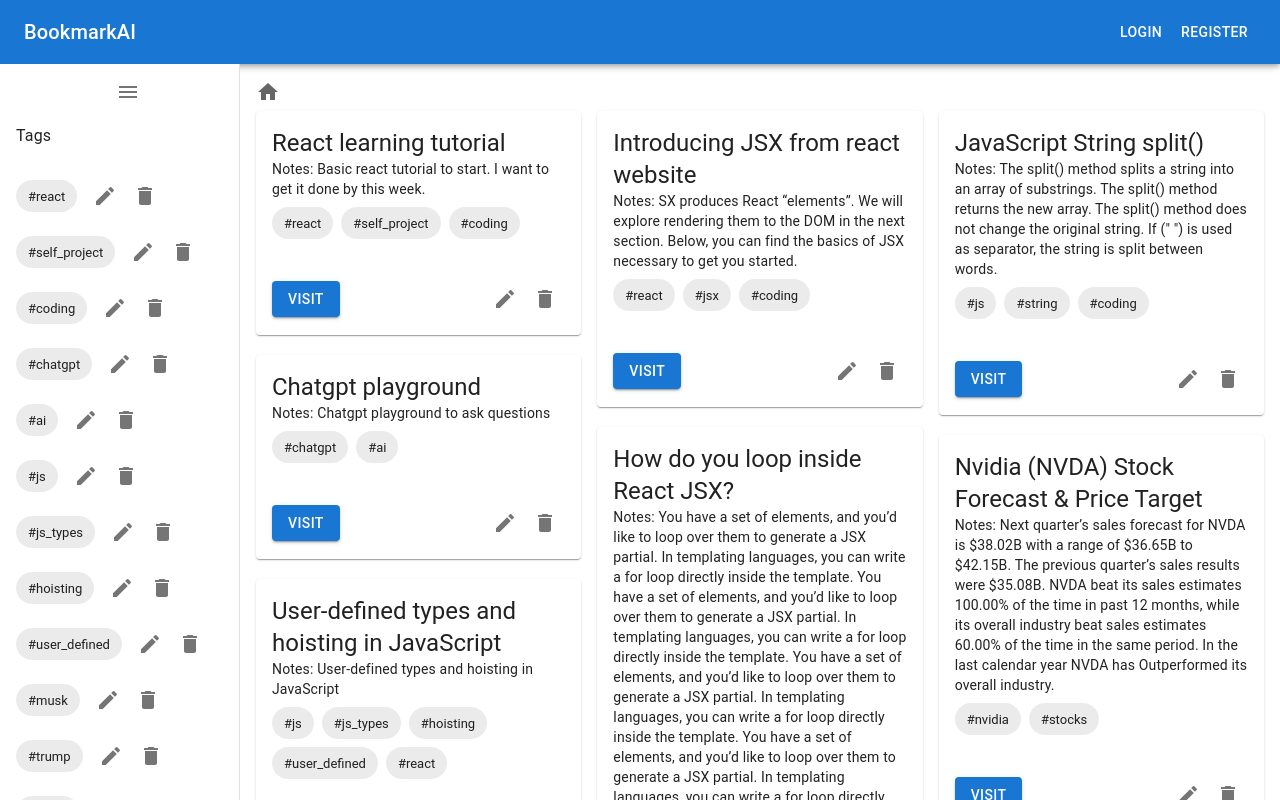
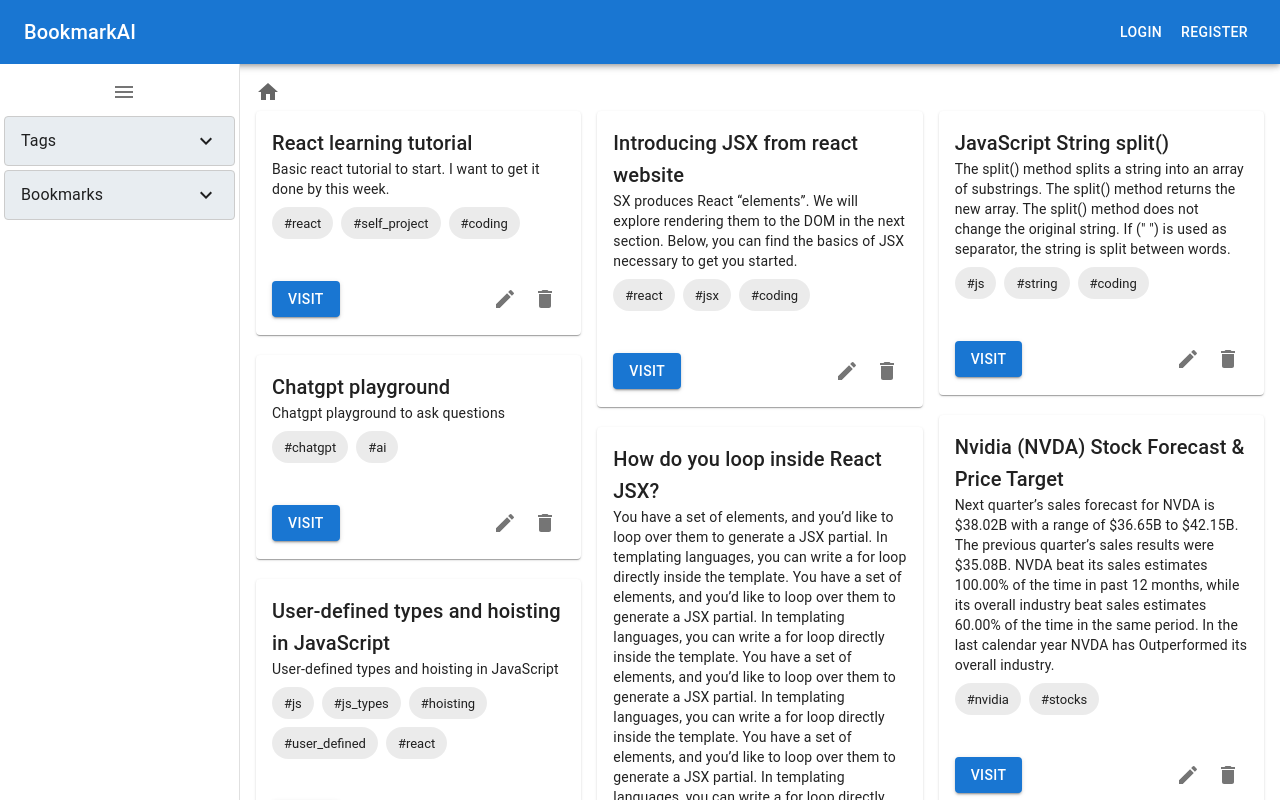
Before and after one commit to ab1hi2shek/BookmarkAIFrontend, a React (Vite) app: page / in a window 1280 px wide. Both pictures are taken after a click on the button 29 px from the left and 84 px from the top of the page. Shown: the top 800 px of the page. Built offline with nearby package versions, Linux system fonts and the light colour scheme.

Commit message:
Expandable tags and bookmarks list

```diff
--- a/src/components/BookmarkCard.jsx
+++ b/src/components/BookmarkCard.jsx
@@ -47,8 +47,8 @@ const BookmarkCard = () => {
                         }}
                     >
                         <CardContent>
-                            <Typography variant="h5">{bookmark.title}</Typography>
-                            <Typography variant="body2">Notes: {bookmark.notes}</Typography>
+                            <Typography variant="h6">{bookmark.title}</Typography>
+                            <Typography variant="body2">{bookmark.notes}</Typography>
                             <Box sx={{ mt: 1 }}>
                                 {bookmark.tags.map((tag, index) => (
                                     <Chip key={index} label={tag.split("-")[1]} sx={{ mr: 1, mb: 1 }} />
--- a/src/components/BookmarkList.jsx
+++ b/src/components/BookmarkList.jsx
@@ -7,11 +7,16 @@ const BookmarkList = ({ onBookmarkClick }) => {
     const filteredBookmarks = useSelector(selectFilteredBookmarks);
 
     return (
-        <List>
+        <List sx={{ padding: 0 }}>
             {filteredBookmarks.map((bookmark) => (
-                <ListItem key={bookmark.id}>
+                <ListItem key={bookmark.id} dense sx={{ padding: '2px 0' }}>
                     <ListItemButton onClick={() => onBookmarkClick(bookmark)}>
-                        <ListItemText primary={bookmark.title} />
+                        <ListItemText sx={{ paddingTop: '1px', paddingBottom: '1px', paddingLeft: '0px', paddingRight: '0px' }}
+                            primary={bookmark.title}
+                            primaryTypographyProps={{
+                                fontSize: '0.85rem', // Reduce font size
+                                fontWeight: 350, // Reduce font weight
+                            }} />
                     </ListItemButton>
                 </ListItem>
             ))}
--- a/src/components/Sidebar.jsx
+++ b/src/components/Sidebar.jsx
@@ -1,10 +1,24 @@
-import React from 'react';
-import { Drawer, List, ListItem, ListItemText, IconButton, Divider } from '@mui/material';
+import React, { useState } from 'react';
+import { Drawer, List, ListItem, ListItemText, IconButton, Divider, Collapse, Box } from '@mui/material';
 import MenuIcon from '@mui/icons-material/Menu';
+import ExpandLessIcon from '@mui/icons-material/ExpandLess';
+import ExpandMoreIcon from '@mui/icons-material/ExpandMore';
 import TagList from './TagList';
 import BookmarkList from './BookmarkList';
 
-const SideBar = ({ onCloseSidebar, onBookmarkClick, onTagClick, selectedTags, onEditTag, onDeleteTag }) => {
+const SideBar = ({ onCloseSidebar, onBookmarkClick }) => {
+
+    const [tagsOpen, setTagsOpen] = useState(false); // State to toggle tags section
+    const [bookmarksOpen, setBookmarksOpen] = useState(false); // State to toggle bookmark section
+
+    const handleToggleTags = () => {
+        setTagsOpen((prev) => !prev);
+    };
+
+    const handleToggleBookmarks = () => {
+        setBookmarksOpen((prev) => !prev);
+    };
+
     return (
         <Drawer
             variant="persistent"
@@ -16,7 +30,8 @@ const SideBar = ({ onCloseSidebar, onBookmarkClick, onTagClick, selectedTags, on
                     width: 240, // Fixed width for the sidebar
                     boxSizing: 'border-box',
                     marginTop: '64px', // Adjust based on header height
-                    marginBottom: '164px'
+                    marginBottom: '64px',
+                    paddingRight: '8px',
                 },
             }}
         >
@@ -26,21 +41,43 @@ const SideBar = ({ onCloseSidebar, onBookmarkClick, onTagClick, selectedTags, on
             >
                 <MenuIcon />
             </IconButton>
-            <List>
-                <ListItem>
+
+            <List sx={{ marginBottom: '100px' }}>
+                {/* Tags Section with Expand/Collapse */}
+                <ListItem
+                    button
+                    onClick={handleToggleTags}
+                    sx={{
+                        backgroundColor: '#e8edf1',
+                        border: '1px solid #ccc', // Light border
+                        borderRadius: 1,
+                        margin: '4px',
+                    }}
+                >
                     <ListItemText primary="Tags" />
+                    {tagsOpen ? <ExpandLessIcon /> : <ExpandMoreIcon />}
                 </ListItem>
-                <TagList />
-                <Divider />
-                <ListItem>
+                <Collapse in={tagsOpen} timeout="auto" unmountOnExit>
+                    <TagList />
+                </Collapse>
+
+                {/* Bookmarks Section with Expand/Collapse */}
+                <ListItem
+                    button
+                    onClick={handleToggleBookmarks}
+                    sx={{
+                        backgroundColor: '#e8edf1',
+                        border: '1px solid #ccc', // Light border
+                        borderRadius: 1,
+                        margin: '4px',
+                    }}
+                >
                     <ListItemText primary="Bookmarks" />
+                    {bookmarksOpen ? <ExpandLessIcon /> : <ExpandMoreIcon />}
                 </ListItem>
-                <BookmarkList onBookmarkClick={onBookmarkClick} />
-                <Divider />
-                <Divider />
-                <ListItem>
-                    <ListItemText primary="Tags" />
-                </ListItem>
+                <Collapse in={bookmarksOpen} timeout="auto" unmountOnExit>
+                    <BookmarkList onBookmarkClick={onBookmarkClick} />
+                </Collapse>
             </List>
         </Drawer>
     );
--- a/src/components/TagList.jsx
+++ b/src/components/TagList.jsx
@@ -1,5 +1,5 @@
 import React, { useState } from 'react';
-import { List, ListItem, IconButton, Chip } from '@mui/material';
+import { List, ListItem, IconButton, Chip, Box } from '@mui/material';
 import { useDispatch, useSelector } from 'react-redux';
 import EditIcon from '@mui/icons-material/Edit';
 import DeleteIcon from '@mui/icons-material/Delete';
@@ -33,21 +33,25 @@ const TagList = () => {
 
     return (
         <>
-            <List>
+            <List sx={{ padding: '12px' }}>
                 {allTags.map((tag, index) => (
-                    <ListItem key={tag.id}>
+                    <ListItem key={tag.id} dense sx={{ padding: '6px 0px' }}>
+                        <Box sx={{ display: 'flex', justifyContent: 'space-between', width: '100%', alignItems: 'center' }}>
                             <Chip
                                 label={tag.name}
-                            sx={{ mr: 1 }}
                                 onClick={() => handleTagClick(tag)}
                                 color={tag.isSelected ? 'primary' : 'default'}
+                                sx={{ fontSize: '0.8rem', fontWeight: 350 }}
                             />
-                        <IconButton onClick={() => handleEditClick(tag)}>
-                            <EditIcon />
+                            <Box>
+                                <IconButton size="small" onClick={() => handleEditClick(tag)}>
+                                    <EditIcon fontSize="small" />
                                 </IconButton>
-                        <IconButton onClick={() => handleDeleteClick(tag)}>
-                            <DeleteIcon />
+                                <IconButton size="small" onClick={() => handleDeleteClick(tag)}>
+                                    <DeleteIcon fontSize="small" />
                                 </IconButton>
+                            </Box>
+                        </Box>
                     </ListItem>
                 ))}
             </List>
--- a/src/pages/Home.jsx
+++ b/src/pages/Home.jsx
@@ -11,22 +11,6 @@ const Home = () => {
 
     const handleBookmarkClick = (bookmark) => {
         setSelectedBookmark(bookmark);
-    };
-
-    const handleTagClick = (tag) => {
-        if (selectedTags.includes(tag)) {
-            setSelectedTags(selectedTags.filter((t) => t !== tag));
-        } else {
-            setSelectedTags([...selectedTags, tag]);
-        }
-    };
-
-    const handleEditTag = (oldTag, newTag) => {
-        // Implement tag editing logic here
-    };
-
-    const handleDeleteTag = (tag) => {
-        // Implement tag deletion logic here
     };
 
     const handleOpenSidebar = () => {
@@ -45,10 +29,6 @@ const Home = () => {
                     <SideBar
                         onCloseSidebar={handleCloseSidebar}
                         onBookmarkClick={handleBookmarkClick}
-                        onTagClick={handleTagClick}
-                        selectedTags={selectedTags}
-                        onEditTag={handleEditTag}
-                        onDeleteTag={handleDeleteTag}
                     />
                 ) : (
                     <SideBarClosed onOpenSidebar={handleOpenSidebar} />
```
Lines whose indentation alone changed are shown as unchanged.
